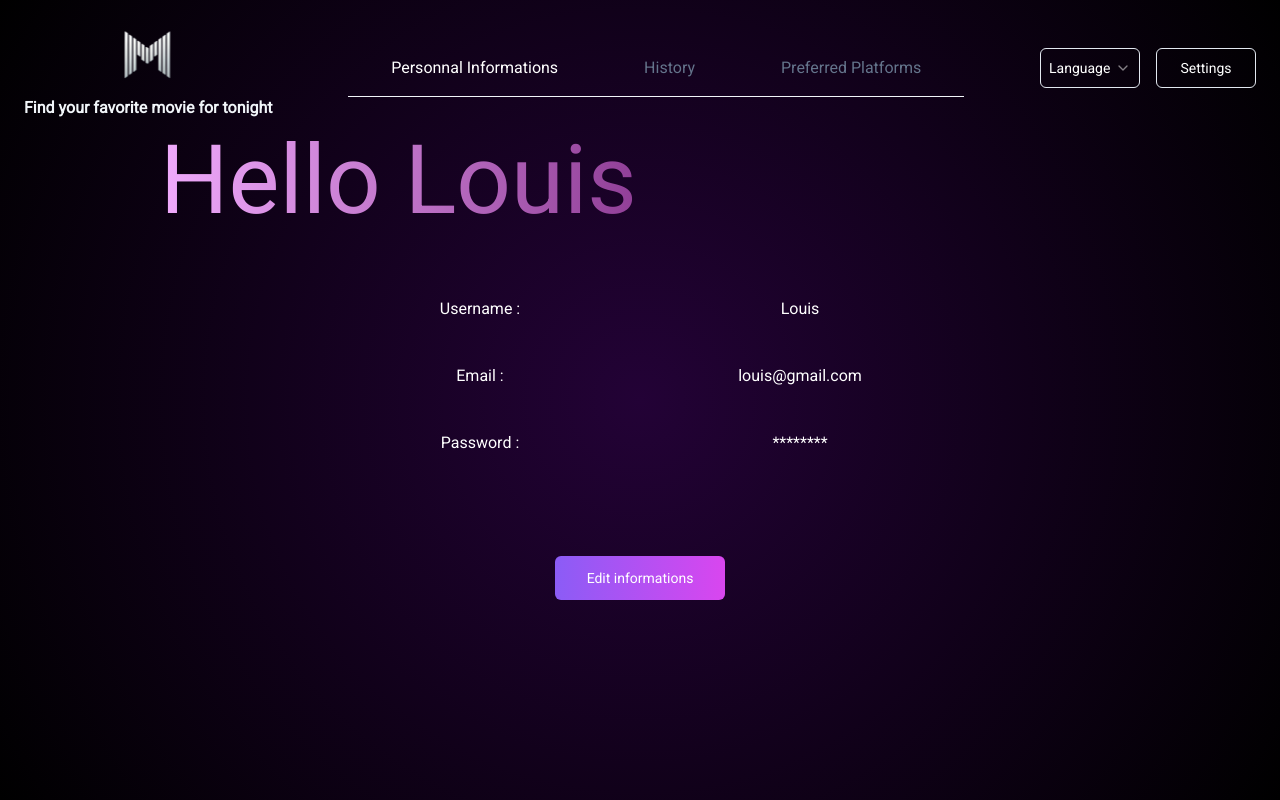
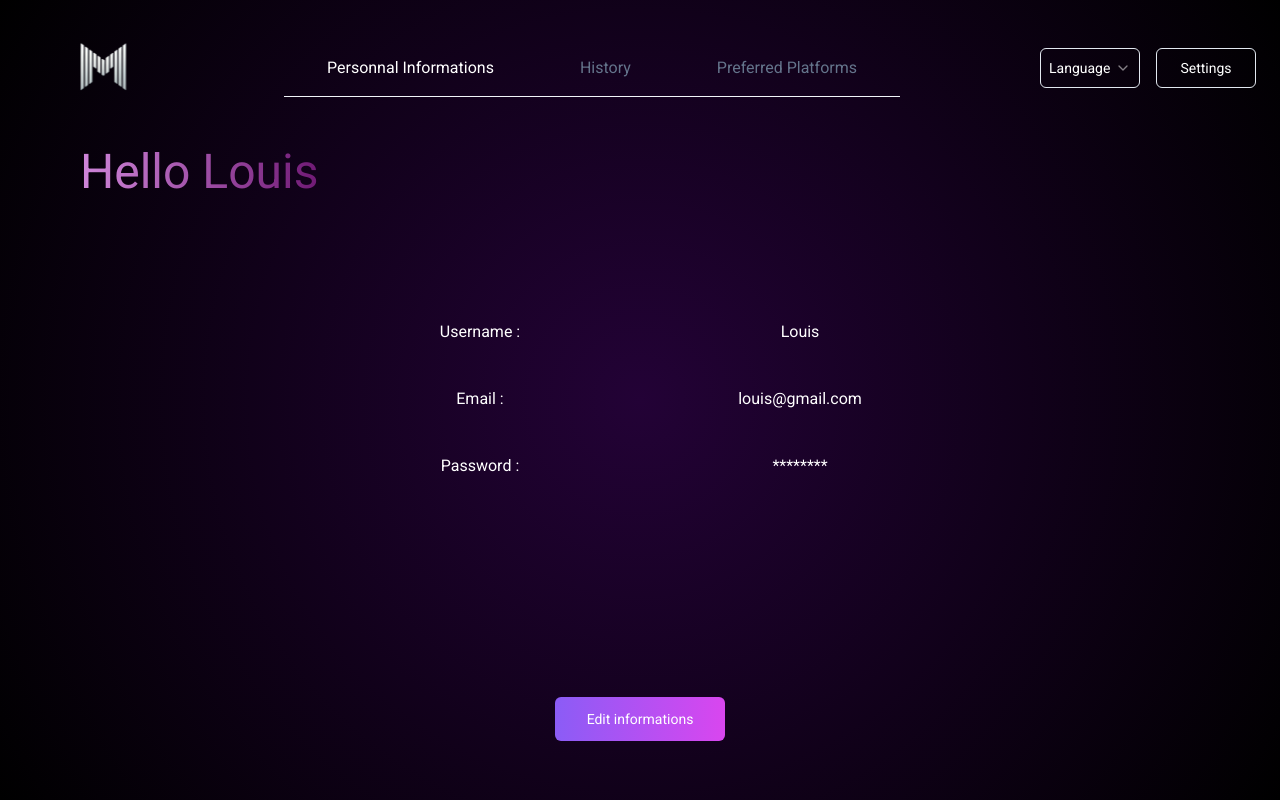
Before and after one commit to andreaepivent/moodvies-frontend-web, a Next.js app: page /profile/informations in a window 1280 px wide. Built offline with nearby package versions, Linux system fonts and the light colour scheme.

Commit message:
adjustment Navbar OK

```diff
--- a/components/profile/ChangeInfos.jsx
+++ b/components/profile/ChangeInfos.jsx
@@ -11,7 +11,7 @@ import {
   CardHeader,
   CardTitle,
 } from "@/components/ui/card";
-import Navbar from "../common/Navbar";
+import NavbarProfile from "./NavbarProfile";
 
 function ChangeInfos(props) {
   const [usernameValue, setUsernameValue] = useState("Louis");
@@ -19,15 +19,17 @@ function ChangeInfos(props) {
   const [passwordValue, setPasswordValue] = useState("password");
 
   return (
-    <div className="w-screen h-screen bg-radial-gradient">
-      <Navbar />
-      <div className="w-full h-36 flex flex-col mt-3">
-        <h1 className="h-28 w-1/2 mb-0 ml-40 text-transparent text-8xl bg-clip-text bg-gradient-to-r from-fuchsia-300 to-fuchsia-900 inline-block">
-          Hello Louis
-        </h1>
+    <div className="w-screen h-screen bg-radial-gradient flex flex-col justify-around items-center">
+      <div className="fixed top-7 h-[25%] w-full">
+        <NavbarProfile />
+        <div className="w-full flex flex-col items-center mt-10 md:flex-row md:justify-between md:items-end">
+          <h1 className="text-transparent bg-clip-text bg-gradient-to-r from-fuchsia-300 to-fuchsia-900 text-5xl mb-4 md:mb-0 md:pl-20">
+            Hello Louis
+          </h1>
+        </div>
       </div>
 
-      <div className="flex justify-center">
+      <div className="flex justify-center mt-60">
         <Tabs defaultValue="account" className="w-[400px]">
           <TabsList className="grid w-full grid-cols-2">
             <TabsTrigger value="account">Account</TabsTrigger>
--- a/components/profile/History.jsx
+++ b/components/profile/History.jsx
@@ -5,17 +5,20 @@ import CollectionCarousel from "./CollectionCarousel";
 
 function History() {
   return (
-    <div className="h-screen bg-radial-gradient flex flex-col items-center justify-around ">
+    <div className="w-screen h-screen bg-radial-gradient flex flex-col justify-around items-center">
+      <div className="fixed top-7 h-[25%] w-full">
         <NavbarProfile />
-      <div className="w-full flex flex-col items-center md:flex-row md:justify-between md:items-end">
-        <h1 className="text-transparent bg-clip-text bg-gradient-to-r from-fuchsia-300 to-fuchsia-900 text-4xl lg:text-5xl xl:text-7xl mb-4 md:mb-0 md:pl-20">
+        <div className="w-full flex flex-col items-center mt-10 md:flex-row md:justify-between md:items-end">
+          <h1 className="text-transparent bg-clip-text bg-gradient-to-r from-fuchsia-300 to-fuchsia-900 text-5xl mb-4 md:mb-0 md:pl-20">
             Hello Louis
           </h1>
           <p className="text-white flex items-end pb-1 text-lg md:text-l md:pr-32 lg:text-xl">
             <span className="text-[#A759AD] mr-1">156h</span>de Moodage
           </p>
         </div>
-      <div className="w-full flex justify-center">
+      </div>
+
+      <div className="w-full flex justify-center mt-60">
         <MoodCarousel />
       </div>
       <div className="w-[90%] md:w-[80%] h-[5%] flex justify-between border-b">
--- a/components/profile/Informations.jsx
+++ b/components/profile/Informations.jsx
@@ -12,14 +12,17 @@ function Informations() {
       setIsEditClicked={setIsEditClicked}
     />
   ) : (
-    <div className="w-screen h-screen bg-radial-gradient flex flex-col items-center">
-      <NavbarProfile />
-      <div className="w-full h-36 flex flex-col mt-3">
-        <h1 className="h-28 w-1/2 mb-0 ml-40 text-transparent text-8xl bg-clip-text bg-gradient-to-r from-fuchsia-300 to-fuchsia-900 inline-block">
-          Hello Louis
-        </h1>
+    <div className="w-screen h-screen bg-radial-gradient flex flex-col justify-around items-center">
+      <div className="fixed top-7 h-[25%] w-full">
+        <NavbarProfile />
+        <div className="w-full flex flex-col items-center mt-10 md:flex-row md:justify-between md:items-end">
+          <h1 className="text-transparent bg-clip-text bg-gradient-to-r from-fuchsia-300 to-fuchsia-900 text-5xl mb-4 md:mb-0 md:pl-20">
+            Hello Louis
+          </h1>
+        </div>
       </div>
-      <div className="mx-auto w-1/2 h-1/4 flex justify-center ">
+
+      <div className="mx-auto w-1/2 h-1/4 flex justify-center mt-60">
         <div className="w-1/2 flex flex-col items-center justify-around">
           <span className="text-white">Username :</span>
           <span className="text-white">Email :</span>
--- a/components/profile/NavbarProfile.jsx
+++ b/components/profile/NavbarProfile.jsx
@@ -14,17 +14,14 @@ export default function NavbarProfile() {
 
   return (
     <>
-      <div className="flex items-center justify-between pt-4 z-10 px-6 w-full">
+      <div className="flex items-center justify-between z-10 px-6 w-full">
         <div className="flex flex-col justify-between items-center">
           <img
             src="/logo-moodvie-letter.svg"
             alt="logo-moodvie"
-            className="size-20 cursor-pointer"
+            className="size-20 cursor-pointer ml-10"
             onClick={() => handleHome()}
           />
-          <p className="text-slate-100 font-bold">
-            Find your favorite movie for tonight
-          </p>
         </div>
         <div className="border-b border-slate-100 flex justify-around w-1/2 ">
           <NavLink
--- a/components/profile/Platforms.jsx
+++ b/components/profile/Platforms.jsx
@@ -4,17 +4,24 @@ import NavbarProfile from "./NavbarProfile";
 
 function Platforms() {
   return (
-    <div className="w-screen h-screen bg-radial-gradient flex flex-col items-center">
+    <>
+      <div className="w-screen h-screen bg-radial-gradient flex flex-col justify-around items-center">
+      <div className="fixed top-7 h-[25%] w-full">
         <NavbarProfile />
-      <div className="w-full h-36 flex flex-col mt-3">
-        <h1 className="h-28 w-1/2 mb-0 ml-40 text-transparent text-8xl bg-clip-text bg-gradient-to-r from-fuchsia-300 to-fuchsia-900 inline-block">
+        <div className="w-full flex flex-col items-center mt-10 md:flex-row md:justify-between md:items-end">
+          <h1 className="text-transparent bg-clip-text bg-gradient-to-r from-fuchsia-300 to-fuchsia-900 text-5xl mb-4 md:mb-0 md:pl-20">
             Hello Louis
           </h1>
         </div>
+      </div>
+      <div className="mt-60">
         <Button variant="gradientPurple" className="text-white">
           Add a new platform
         </Button>
       </div>
+
+      </div>
+    </>
   );
 }
 
```
Also changed, not shown: 1 other file (tests, documents, lock files or other folders). Lines whose indentation alone changed are shown as unchanged.
